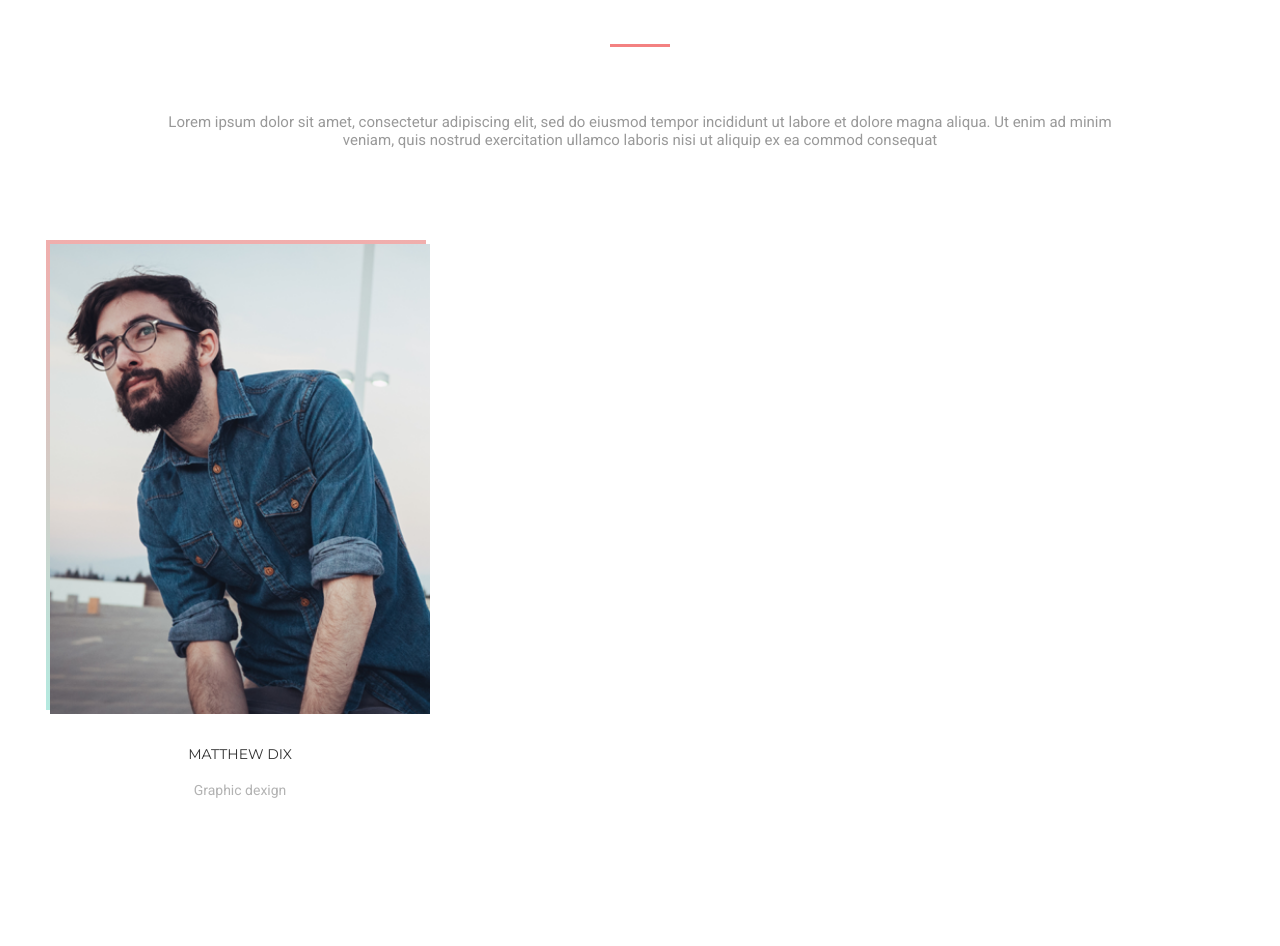
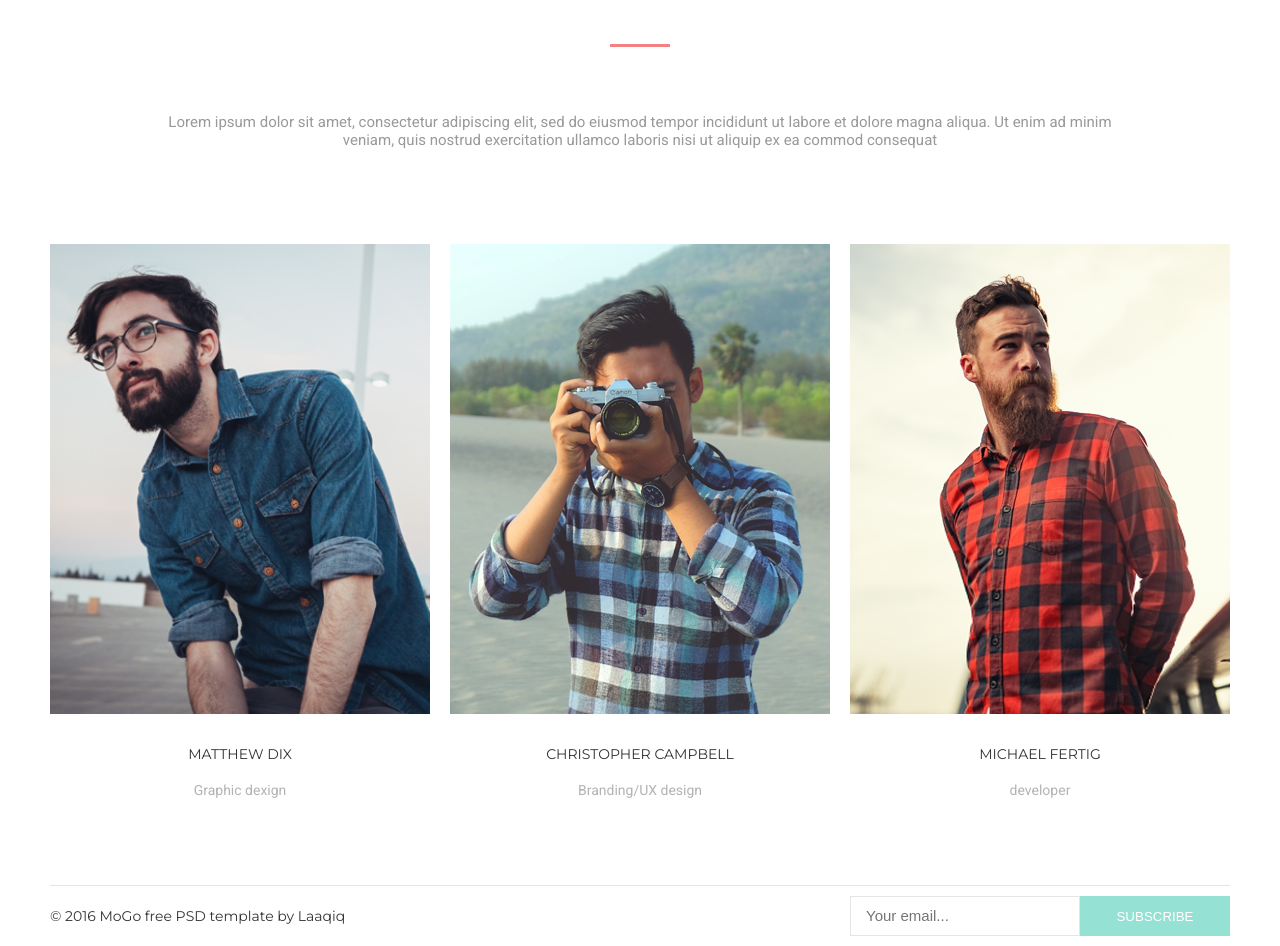
Before and after one commit to DenisZelenskiy/go-it-course, a web app: file hw-01-06/index.html in a window 1280 px wide. Shown: the part 1108-2054 px from the top of the page. Before the commit the page ends 1906 px from the top, so only its background shows below. Run offline with its HTML, style and script files only (its server is not run), Linux system fonts and the light colour scheme.

Commit message:
fix hw 01 06

```diff
--- a/hw-01-04/css/style.css
+++ b/hw-01-04/css/style.css
@@ -82,10 +82,10 @@
   text-transform: uppercase;
   line-height: 40px;
 }
-.products_link:hover .products_name {
+.products_name:hover  {
   background-color: #1abc9c;
 }
-.products_link:hover .products_price {
+.products_price:hover  {
   background-color: #7fd9c7;
 }
 .products_price {
--- a/hw-01-06/css/style.css
+++ b/hw-01-06/css/style.css
@@ -116,11 +116,16 @@ font-family: 'Roboto', sans-serif;
     text-align: center;
     margin-bottom: 95px;
 }
+.team_person{
+  display: flex;
+  justify-content: space-between;
+}
 .team_person_one{
     width: 380px;
     display: flex;
     flex-direction: column;
     align-items: center;
+    margin-bottom: 87px;
 }
 .team_person_one_name{
     font-family: 'Montserrat', sans-serif;
@@ -139,24 +144,80 @@ font-family: 'Roboto', sans-serif;
     width: 380px;
     height: 470px;
 }
-.team_person_one_img:hover{
+.team_person_one_position:hover .team_person_one_img{
 position: absolute;
 right: 4px;
 bottom: 4px;
 box-shadow: 4px 4px #95e1d3;
+transition-duration: .2s;
 
 }
 .gradient{
     position: absolute;
     width: 380px;
     height: 470px;
-    background-image: linear-gradient(to top, #95e1d3, #ea8b89);
+    background-image: linear-gradient(to top, #f2e391, #ea8a89);
     right: 4px;
     bottom: 4px;
-    opacity: .7;
-    z-index: -999;
+    opacity: 0;
+    z-index: -1;
+    display: flex;
+    justify-content: center;
+    align-items: center;
 }
-.team_person_one_img:hover .gradient{
-    z-index: 999;
+.team_person_one_position:hover .gradient{
+    z-index: 2;
+    opacity: .8;
+    transition-duration: .2s;
 
 }
+.share{
+  width: 227px;
+  display: flex;
+  justify-content: space-between;
+  opacity: 1;
+}
+.share_button{
+  height: 56px;
+  width: 56px;
+  background-color: #fce38a;
+  border: none;
+}
+.share_button:hover{
+  background-color: #95e1d3;
+}
+.footer_span{
+  font-family: 'Montserrat', sans-serif;
+  font-size: 14px;
+  color:#333333;
+}
+.footer_form_email{
+  width: 230px;
+  height: 40px;
+  margin: 10px auto 10px;
+  border: 1px solid #e5e5e5;
+}
+.footer_form_email::-webkit-input-placeholder{
+  font-size: 15px;
+  padding: 15px;
+}
+.footer{
+  display: flex;
+  justify-content: space-between;
+  align-items: center;
+  border-top: 1px solid #e5e5e5;
+}
+.footer_form_button{
+  width: 150px;
+  height: 40px;
+  background-color: #95e1d3;
+  border: 1px solid #95e1d3;
+  color: #ffffff;
+  text-transform: uppercase;
+
+}
+.footer_form{
+  display: flex;
+  width: 380px;
+  align-items: center;
+}
--- a/hw-01-06/index.html
+++ b/hw-01-06/index.html
@@ -91,25 +91,90 @@
             <div class="team_title">
                 <h2 class="team_title1">Who we are</h2>
                 <h2 class="team_title2">Meet aur teem</h2>
-                <span class="team_title3">Lorem ipsum dolor sit
-                    amet, consectetur adipiscing elit, sed do
-                    eiusmod tempor incididunt ut labore et dolore
-                    magna aliqua. Ut enim ad minim veniam, quis
-                    nostrud exercitation ullamco laboris nisi ut
-                     aliquip ex ea commod consequat
+                <span class="team_title3">Lorem ipsum dolor sit amet, consectetur adipiscing elit, sed do eiusmod tempor incididunt ut labore et dolore
+                    magna aliqua. Ut enim ad minim veniam, quis nostrud exercitation ullamco laboris nisi ut aliquip ex ea
+                    commod consequat
                 </span>
             </div>
             <div class="team_person">
                 <div class="team_person_one">
                     <div class="team_person_one_position">
-                            <img src="img/Layer1.png" alt="Layer1" class="team_person_one_img" width="380px" height="470px">
-                            <div class="gradient"></div>
+                        <img src="img/Layer1.png" alt="Layer1" class="team_person_one_img" width="380px" height="470px">
+                        <div class="gradient">
+                            <div class="share">
+                                <button class="share_button">
+                                    <img src="img/facebook.png" alt="#" class="share_button_img" width="13px" height="26px">
+                                </button>
+                                <button class="share_button">
+                                    <img src="img/twitter.png" alt="#" class="share_button_img" width="26px" height="26px">
+                                </button>
+                                <button class="share_button">
+                                    <img src="img/pinterest.png" alt="#" class="share_button_img" width="26px" height="26px">
+                                </button>
+                                <button class="share_button">
+                                    <img src="img/instagram.png" alt="#" class="share_button_img" width="26px" height="26px">
+                                </button>
+                            </div>
+                        </div>
                     </div>
                     <span class="team_person_one_name">Matthew dix</span>
                     <span class="team_person_one_profession">Graphic dexign</span>
                 </div>
+                <div class="team_person_one">
+                    <div class="team_person_one_position">
+                        <img src="img/Layer2.png" alt="Layer1" class="team_person_one_img" width="380px" height="470px">
+                        <div class="gradient">
+                            <div class="share">
+                                <button class="share_button">
+                                    <img src="img/facebook.png" alt="#" class="share_button_img" width="13px" height="26px">
+                                </button>
+                                <button class="share_button">
+                                    <img src="img/twitter.png" alt="#" class="share_button_img" width="26px" height="26px">
+                                </button>
+                                <button class="share_button">
+                                    <img src="img/pinterest.png" alt="#" class="share_button_img" width="26px" height="26px">
+                                </button>
+                                <button class="share_button">
+                                    <img src="img/instagram.png" alt="#" class="share_button_img" width="26px" height="26px">
+                                </button>
+                            </div>
+                        </div>
+                    </div>
+                    <span class="team_person_one_name">Christopher Campbell</span>
+                    <span class="team_person_one_profession">Branding/UX design</span>
+                </div>
+                <div class="team_person_one">
+                    <div class="team_person_one_position">
+                        <img src="img/Layer3.png" alt="Layer1" class="team_person_one_img" width="380px" height="470px">
+                        <div class="gradient">
+                            <div class="share">
+                                <button class="share_button">
+                                    <img src="img/facebook.png" alt="#" class="share_button_img" width="13px" height="26px">
+                                </button>
+                                <button class="share_button">
+                                    <img src="img/twitter.png" alt="#" class="share_button_img" width="26px" height="26px">
+                                </button>
+                                <button class="share_button">
+                                    <img src="img/pinterest.png" alt="#" class="share_button_img" width="26px" height="26px">
+                                </button>
+                                <button class="share_button">
+                                    <img src="img/instagram.png" alt="#" class="share_button_img" width="26px" height="26px">
+                                </button>
+                            </div>
+                        </div>
+                    </div>
+                    <span class="team_person_one_name">Michael fertig</span>
+                    <span class="team_person_one_profession">developer</span>
+                </div>
             </div>
         </div>
+        <footer class="footer">
+            <span class="footer_span">© 2016 MoGo free PSD template by Laaqiq</span>
+            <form class="footer_form" action="#">
+                <input class="footer_form_email" type="email" name="email" placeholder="Your email...">
+                <input class="footer_form_button" type="submit" value="Subscribe">
+            </form>
+        </footer>
     </div>
 </body>
 
```
Also changed, not shown: work/work 1/css/style.css (added, +14 -0 lines), work/work 1/index.html (added, +23 -0 lines), hw-01-06/img/facebook.png (added), hw-01-06/img/instagram.png (added), hw-01-06/img/pinterest.png (added), hw-01-06/img/twitter.png (added), work/work 1/img/bg.png (added), work/work 1/img/logo.png (added).
